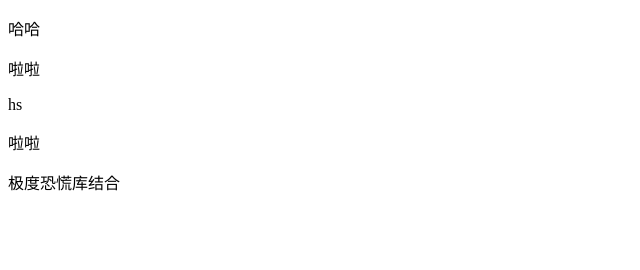
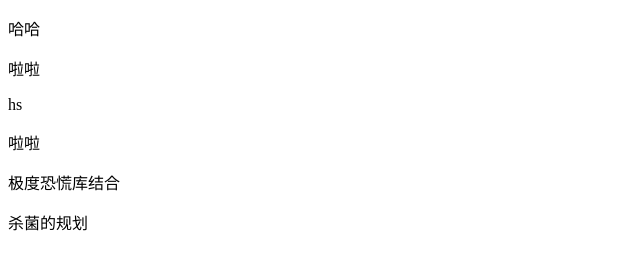
Before and after one commit to chs6666/gitdemo, a plain HTML site: page index.html in a window 1280 px wide. Shown: the whole page, without its empty margins (0-640 px from the left). Drawn offline with Linux system fonts and the light colour scheme.

Commit message:
index2次提交

```diff
--- a/index.html
+++ b/index.html
@@ -11,6 +11,7 @@
         <span>hs</span>
         <p>啦啦</p>
         <p>极度恐慌库结合</p>
+        <span>杀菌的规划</span>
     </div>
     <script>
         //一.注释
```
